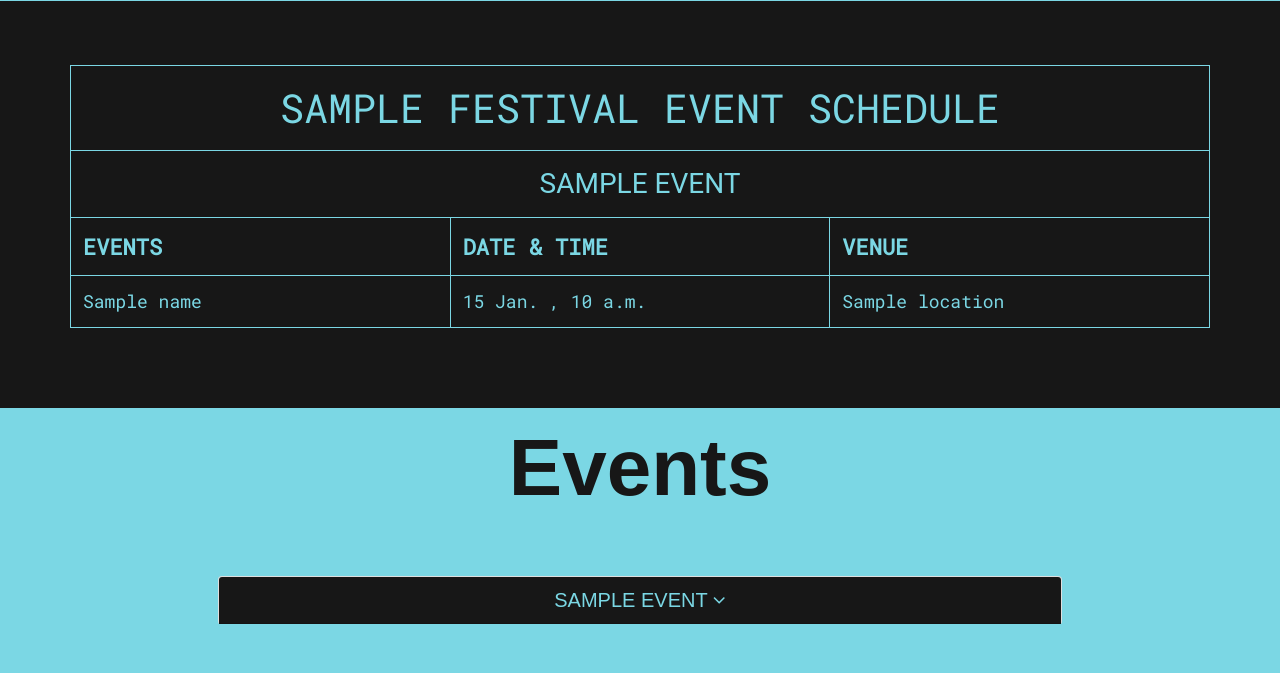
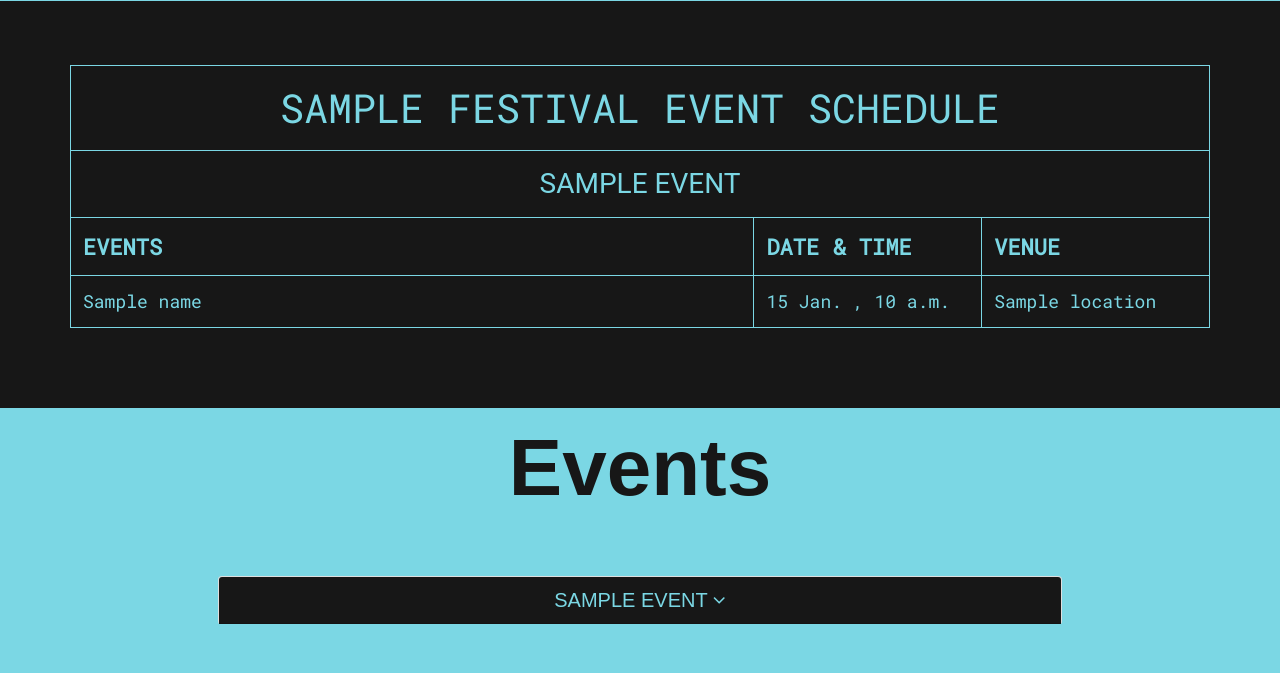
Before and after one commit to devlup-labs/gymkhana_portal, a Django app: template src/templates/festivals/index.html in a window 1280 px wide. Shown: the part 1599-2272 px from the top of the page. Run offline with Django 3.2, Linux system fonts and the light colour scheme; the template is opened without the code that fills it: most values are stand-ins (such as "Sample title", 1, 10 or a date in 2020); grey boxes marked "Sample" are stand-in pictures; some libraries are stand-ins or nearby versions; some web fonts are replaced.

Commit message:
change custom event schedule

```diff
--- a/src/templates/festivals/mixins/events_schedule.html
+++ b/src/templates/festivals/mixins/events_schedule.html
@@ -10,9 +10,9 @@
                     <td scope="row" colspan="3" class="text-center event-heading text-uppercase">{{ events.name }}</td>
                 </tr>
                 <tr class="table-sub-heading text-uppercase">
-                    <th style="width: 20%;">Events</th>
-                    <th style="width: 20%;">Date & Time</th>
-                    <th style="width: 20%;">Venue</th>
+                    <th style="width: 60%">Events</th>
+                    <th style="width: 20%">Date & Time</th>
+                    <th style="width: 20%">Venue</th>
                 </tr>
                 {% for event in events.event_set.all %}
                     <tr>
```
